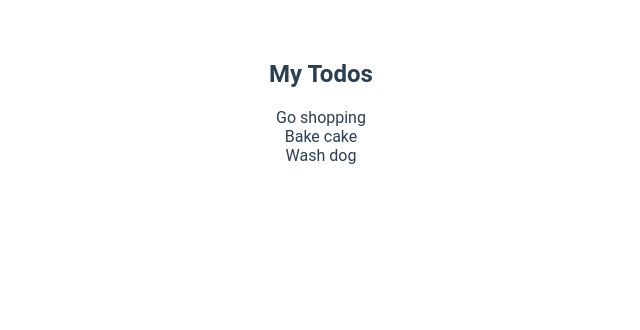
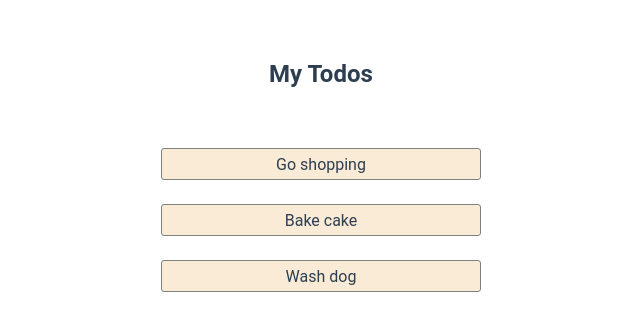
Before and after one commit to romesh-jaya/todo-vue, a Vue app: page / in a window 1280 px wide. Shown: the top 330 px of the page, without its empty margins (319-959 px from the left). Built offline with nearby package versions, Linux system fonts and the light colour scheme.

Commit message:
feat: styling

```diff
--- a/src/App.vue
+++ b/src/App.vue
@@ -1,5 +1,5 @@
 <template>
-  <h2>My Todos</h2>
+  <h2 class="header">My Todos</h2>
   <TodoList />
 </template>
 
@@ -32,7 +32,23 @@ export default {
 
 html,
 body {
+  padding: 0;
+  margin: 0;
   font-family: "Roboto", sans-serif;
+  height: 100%;
+}
+
+a {
+  color: inherit;
+  text-decoration: none;
+}
+
+* {
+  box-sizing: border-box;
+}
+
+p {
+  margin: 0;
 }
 
 #app {
@@ -40,6 +56,15 @@ body {
   -moz-osx-font-smoothing: grayscale;
   text-align: center;
   color: #2c3e50;
-  margin-top: 60px;
+  margin-block-start: 60px;
+  height: 100%;
+  margin: 0;
+  display: flex;
+  flex-direction: column;
+}
+
+.header {
+  padding-block: 60px;
+  margin: 0;
 }
 </style>
--- a/src/components/Todo.vue
+++ b/src/components/Todo.vue
@@ -1,5 +1,5 @@
 <template>
-  <div>{{ item }}</div>
+  <div class="card">{{ item }}</div>
 </template>
 
 <script>
@@ -9,4 +9,19 @@ export default {
 };
 </script>
 
-<style scoped></style>
+<style scoped>
+.card {
+  display: grid;
+  place-items: center;
+  block-size: 2rem;
+  inline-size: 20rem;
+  margin: auto;
+  border: 1px solid grey;
+  background-color: antiquewhite;
+  border-radius: 3px;
+  white-space: nowrap;
+  overflow: hidden;
+  text-overflow: ellipsis;
+  cursor: pointer;
+}
+</style>
--- a/src/components/TodoList.vue
+++ b/src/components/TodoList.vue
@@ -1,5 +1,9 @@
 <template>
-  <div v-for="todo in todos" :key="todo.id"><Todo :item="todo.item" /></div>
+  <div class="container">
+    <div v-for="todo in todos" :key="todo.id">
+      <Todo :item="todo.item" />
+    </div>
+  </div>
 </template>
 
 <script>
@@ -20,4 +24,14 @@ export default {
 };
 </script>
 
-<style scoped></style>
+<style scoped>
+.container {
+  height: 100%;
+  display: flex;
+  flex-direction: column;
+  row-gap: 1.5rem;
+  max-inline-size: 900px;
+  inline-size: 90%;
+  margin: auto;
+}
+</style>
```
